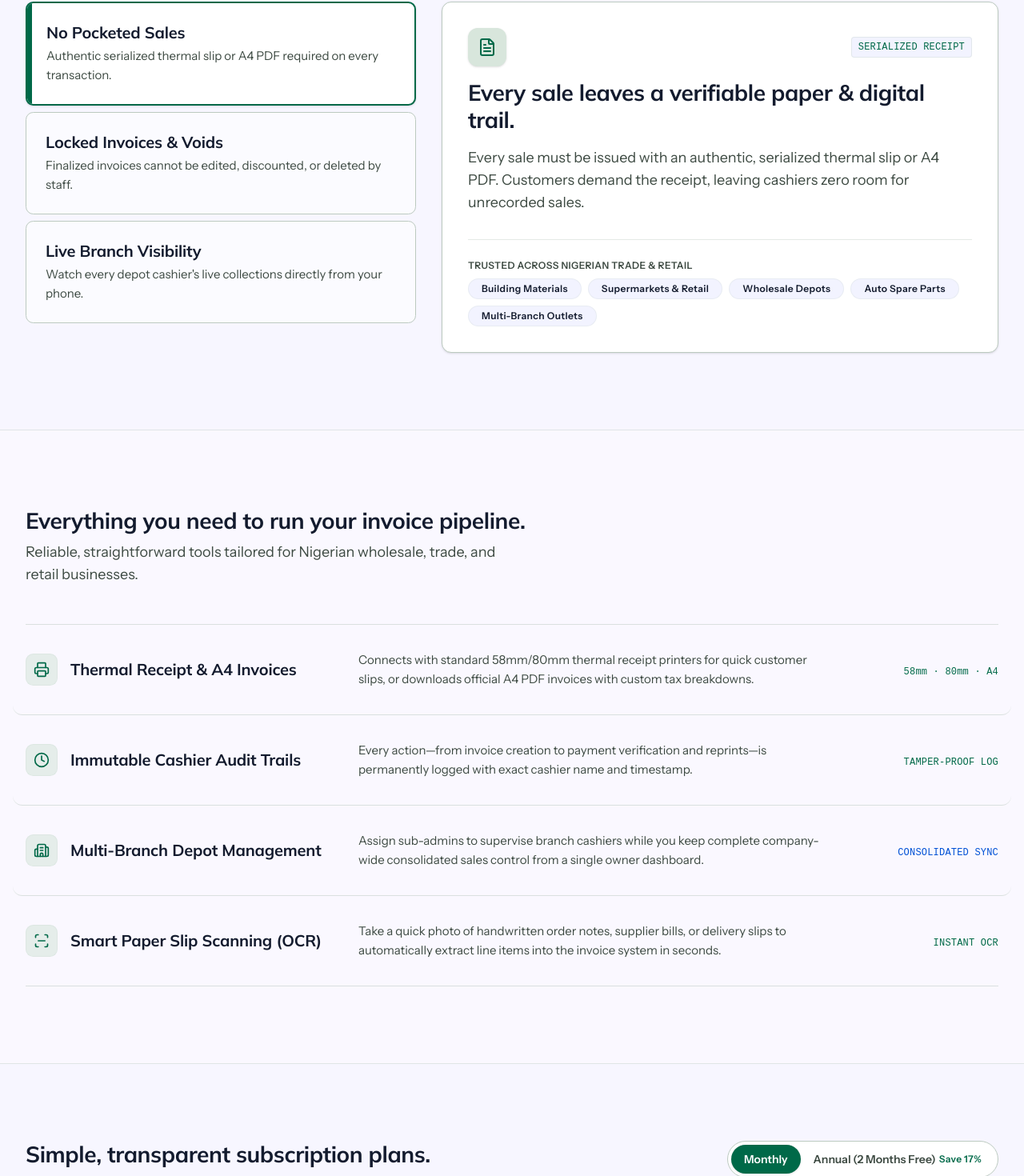
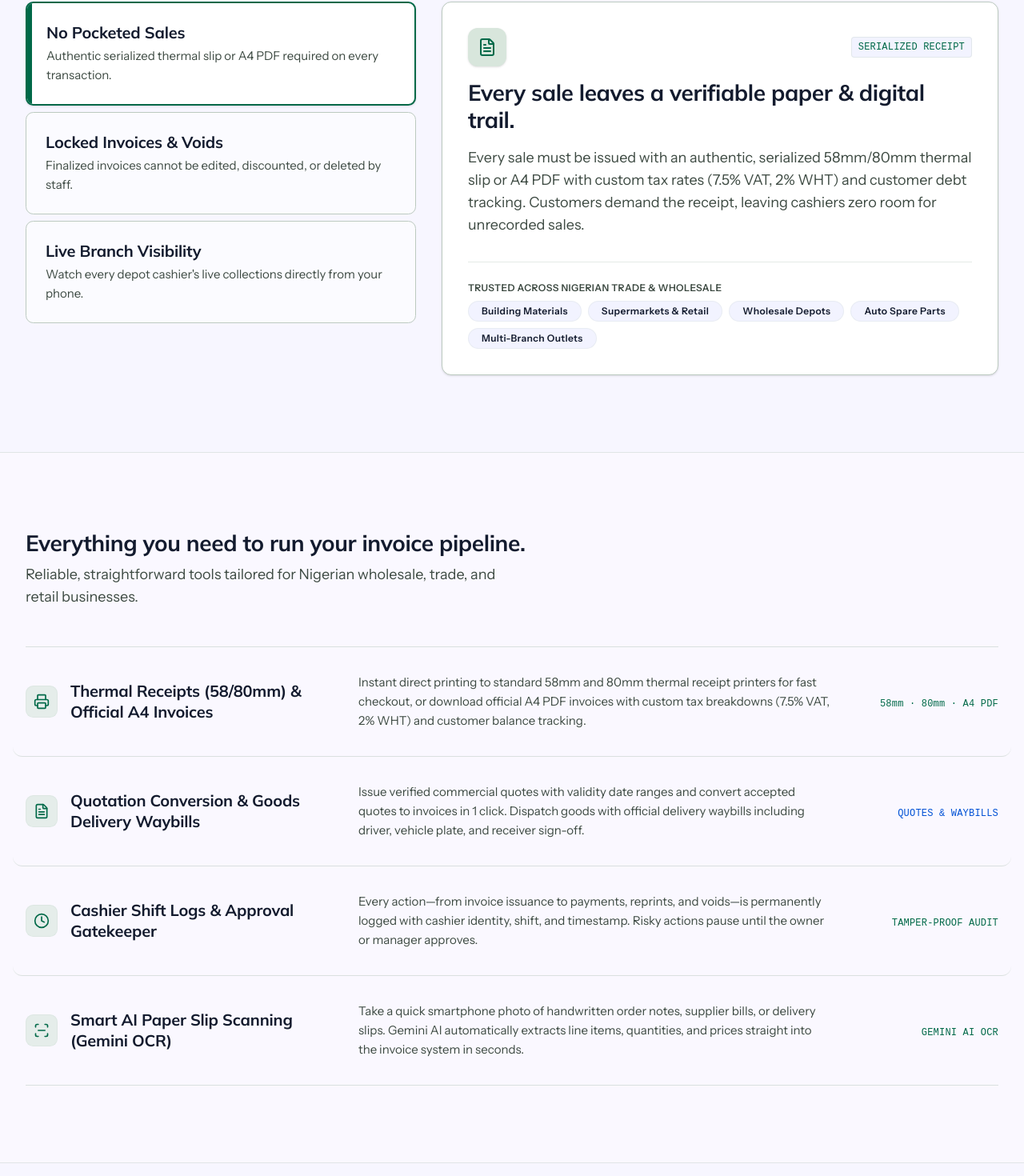
Before and after one commit to BOL-DEV/Invoice-frontend, a Next.js app: page / in a window 1280 px wide. Shown: the part 1103-2573 px from the top of the page at 80% size. Built offline with nearby package versions, Linux system fonts and the light colour scheme; a web font is replaced by a local one.

Commit message:
feat(landing): align platform capabilities, pricing matrix, real WhatsApp number, and document suite

```diff
--- a/src/app/page.tsx
+++ b/src/app/page.tsx
@@ -49,7 +49,7 @@ export default function LandingPage() {
       icon: FileText,
       badge: 'SERIALIZED RECEIPT',
       title: 'Every sale leaves a verifiable paper & digital trail.',
-      body: 'Every sale must be issued with an authentic, serialized thermal slip or A4 PDF. Customers demand the receipt, leaving cashiers zero room for unrecorded sales.',
+      body: 'Every sale must be issued with an authentic, serialized 58mm/80mm thermal slip or A4 PDF with custom tax rates (7.5% VAT, 2% WHT) and customer debt tracking. Customers demand the receipt, leaving cashiers zero room for unrecorded sales.',
     },
     {
       tabTitle: 'Locked Invoices & Voids',
@@ -57,7 +57,7 @@ export default function LandingPage() {
       icon: ShieldCheck,
       badge: 'MANAGER APPROVAL',
       title: 'Finalized invoices are locked against silent edits.',
-      body: 'Once an invoice is finalized, cashiers cannot edit prices, change quantities, or void records. Any reprint or cancellation requires manager approval.',
+      body: 'Once an invoice is finalized or printed, cashiers cannot edit prices, change quantities, or void records. Any reprint, void, or unauthorized price drop pauses for manager authorization.',
     },
     {
       tabTitle: 'Live Branch Visibility',
@@ -65,7 +65,7 @@ export default function LandingPage() {
       icon: Building2,
       badge: 'REAL-TIME SYNC',
       title: 'Live branch collections from anywhere on your phone.',
-      body: 'Never wait for "end of day reports" or rough phone estimates again. See what every branch cashier has collected live on your phone.',
+      body: 'Never wait for "end of day reports" or rough phone estimates again. Watch what every branch cashier has collected live on your phone, complete with cashier shift logs, timestamps, and IP tracking.',
     },
   ];
 
@@ -75,30 +75,30 @@ export default function LandingPage() {
   const capabilities = [
     {
       icon: Printer,
-      title: 'Thermal Receipt & A4 Invoices',
-      desc: 'Connects with standard 58mm/80mm thermal receipt printers for quick customer slips, or downloads official A4 PDF invoices with custom tax breakdowns.',
-      tag: '58mm · 80mm · A4',
+      title: 'Thermal Receipts (58/80mm) & Official A4 Invoices',
+      desc: 'Instant direct printing to standard 58mm and 80mm thermal receipt printers for fast checkout, or download official A4 PDF invoices with custom tax breakdowns (7.5% VAT, 2% WHT) and customer balance tracking.',
+      tag: '58mm · 80mm · A4 PDF',
       tagColor: 'text-light-primary dark:text-dark-primary',
     },
     {
+      icon: FileText,
+      title: 'Quotation Conversion & Goods Delivery Waybills',
+      desc: 'Issue verified commercial quotes with validity date ranges and convert accepted quotes to invoices in 1 click. Dispatch goods with official delivery waybills including driver, vehicle plate, and receiver sign-off.',
+      tag: 'QUOTES & WAYBILLS',
+      tagColor: 'text-light-secondary dark:text-dark-secondary',
+    },
+    {
       icon: Clock,
-      title: 'Immutable Cashier Audit Trails',
-      desc: 'Every action—from invoice creation to payment verification and reprints—is permanently logged with exact cashier name and timestamp.',
-      tag: 'TAMPER-PROOF LOG',
+      title: 'Cashier Shift Logs & Approval Gatekeeper',
+      desc: 'Every action—from invoice issuance to payments, reprints, and voids—is permanently logged with cashier identity, shift, and timestamp. Risky actions pause until the owner or manager approves.',
+      tag: 'TAMPER-PROOF AUDIT',
       tagColor: 'text-light-primary dark:text-dark-primary',
     },
     {
-      icon: Building2,
-      title: 'Multi-Branch Depot Management',
-      desc: 'Assign sub-admins to supervise branch cashiers while you keep complete company-wide consolidated sales control from a single owner dashboard.',
-      tag: 'CONSOLIDATED SYNC',
-      tagColor: 'text-light-secondary dark:text-dark-secondary',
-    },
-    {
       icon: ScanLine,
-      title: 'Smart Paper Slip Scanning (OCR)',
-      desc: 'Take a quick photo of handwritten order notes, supplier bills, or delivery slips to automatically extract line items into the invoice system in seconds.',
-      tag: 'INSTANT OCR',
+      title: 'Smart AI Paper Slip Scanning (Gemini OCR)',
+      desc: 'Take a quick smartphone photo of handwritten order notes, supplier bills, or delivery slips. Gemini AI automatically extracts line items, quantities, and prices straight into the invoice system in seconds.',
+      tag: 'GEMINI AI OCR',
       tagColor: 'text-light-primary dark:text-dark-primary',
     },
   ];
@@ -122,7 +122,7 @@ export default function LandingPage() {
     const text = planName
       ? encodeURIComponent(`Hello BOLXolve Team, I would like to get started on the ${planName} plan with free guided onboarding.`)
       : encodeURIComponent('Hello BOLXolve Team, I would like to learn more about BOLXolve Invoice and get onboarded.');
-    return `https://wa.me/2348000000000?text=${text}`;
+    return `https://wa.me/2347087035189?text=${text}`;
   };
 
   return (
@@ -346,6 +346,7 @@ export default function LandingPage() {
               </div>
               <div className="flex flex-wrap items-center gap-gutter-lg text-light-on-surface-variant dark:text-dark-on-surface-variant">
                 <span className="font-mono text-mono-sm">Thermal slip &amp; A4 PDF</span>
+                <span className="font-mono text-mono-sm">Quotes &amp; Delivery Waybills</span>
                 <span className="font-mono text-mono-sm">Tamper-proof audit log</span>
                 <span className="font-mono text-mono-sm text-light-primary dark:text-dark-primary font-medium">
                   Multi-branch sync
@@ -515,7 +516,7 @@ export default function LandingPage() {
                 {/* Sectors Covered */}
                 <div className="pt-gutter-lg border-t border-light-outline-variant/40 dark:border-dark-outline-variant/40 flex flex-col gap-gutter-sm">
                   <span className="font-label text-label-sm uppercase tracking-wider text-light-on-surface-variant dark:text-dark-on-surface-variant">
-                    Trusted across Nigerian trade &amp; retail
+                    Trusted across Nigerian trade &amp; wholesale
                   </span>
                   <div className="flex flex-wrap items-center gap-gutter-sm">
                     {['Building Materials', 'Supermarkets & Retail', 'Wholesale Depots', 'Auto Spare Parts', 'Multi-Branch Outlets'].map((sector) => (
@@ -686,7 +687,7 @@ export default function LandingPage() {
                     <li className="flex items-start gap-gutter-sm">
                       <Check className="h-4 w-4 text-light-primary dark:text-dark-primary shrink-0 mt-0.5" aria-hidden="true" />
                       <span className="font-body text-body-md text-light-on-surface dark:text-dark-on-surface">
-                        Unlimited Thermal &amp; PDF Receipts
+                        Unlimited Thermal (58/80mm) &amp; A4 Invoices
                       </span>
                     </li>
                     <li className="flex items-start gap-gutter-sm">
@@ -698,7 +699,13 @@ export default function LandingPage() {
                     <li className="flex items-start gap-gutter-sm">
                       <Check className="h-4 w-4 text-light-primary dark:text-dark-primary shrink-0 mt-0.5" aria-hidden="true" />
                       <span className="font-body text-body-md text-light-on-surface dark:text-dark-on-surface">
-                        10 Smart OCR scans/month
+                        10 Smart AI OCR scans/month
+                      </span>
+                    </li>
+                    <li className="flex items-start gap-gutter-sm">
+                      <X className="h-4 w-4 text-light-on-surface-variant dark:text-dark-on-surface-variant shrink-0 mt-0.5" aria-hidden="true" />
+                      <span className="font-body text-body-md text-light-on-surface-variant dark:text-dark-on-surface-variant line-through">
+                        Quotations &amp; Delivery Waybills
                       </span>
                     </li>
                     <li className="flex items-start gap-gutter-sm">
@@ -775,25 +782,31 @@ export default function LandingPage() {
                     <li className="flex items-start gap-gutter-sm">
                       <Check className="h-4 w-4 text-light-primary dark:text-dark-primary shrink-0 mt-0.5" aria-hidden="true" />
                       <span className="font-body text-body-md text-light-on-surface dark:text-dark-on-surface">
-                        <strong>Excel (.xlsx) Export</strong> included
+                        <strong>Quotations + 1-Click Convert</strong> included
                       </span>
                     </li>
                     <li className="flex items-start gap-gutter-sm">
                       <Check className="h-4 w-4 text-light-primary dark:text-dark-primary shrink-0 mt-0.5" aria-hidden="true" />
                       <span className="font-body text-body-md text-light-on-surface dark:text-dark-on-surface">
-                        <strong>Activity &amp; Audit Logs</strong> included
+                        <strong>Goods Delivery Waybills &amp; Letters</strong> included
                       </span>
                     </li>
                     <li className="flex items-start gap-gutter-sm">
                       <Check className="h-4 w-4 text-light-primary dark:text-dark-primary shrink-0 mt-0.5" aria-hidden="true" />
                       <span className="font-body text-body-md text-light-on-surface dark:text-dark-on-surface">
-                        Cashier Approvals &amp; Shift Verification
+                        <strong>Custom Domain</strong> (portal.yourcompany.com)
                       </span>
                     </li>
                     <li className="flex items-start gap-gutter-sm">
                       <Check className="h-4 w-4 text-light-primary dark:text-dark-primary shrink-0 mt-0.5" aria-hidden="true" />
                       <span className="font-body text-body-md text-light-on-surface dark:text-dark-on-surface">
-                        60 Smart OCR scans/month
+                        <strong>Excel Export &amp; Shift Audit Logs</strong>
+                      </span>
+                    </li>
+                    <li className="flex items-start gap-gutter-sm">
+                      <Check className="h-4 w-4 text-light-primary dark:text-dark-primary shrink-0 mt-0.5" aria-hidden="true" />
+                      <span className="font-body text-body-md text-light-on-surface dark:text-dark-on-surface">
+                        60 Smart AI OCR scans/month
                       </span>
                     </li>
                   </ul>
@@ -853,31 +866,37 @@ export default function LandingPage() {
                     <li className="flex items-start gap-gutter-sm">
                       <Check className="h-4 w-4 text-light-primary dark:text-dark-primary shrink-0 mt-0.5" aria-hidden="true" />
                       <span className="font-body text-body-md text-light-on-surface dark:text-dark-on-surface">
-                        <strong>2 Physical Branches Included</strong>
+                        <strong>2 Physical Branches / Depots Included</strong>
                       </span>
                     </li>
                     <li className="flex items-start gap-gutter-sm">
                       <Check className="h-4 w-4 text-light-primary dark:text-dark-primary shrink-0 mt-0.5" aria-hidden="true" />
                       <span className="font-body text-body-md text-light-on-surface dark:text-dark-on-surface">
-                        PDF &amp; Excel Export Unlocked
+                        Full Suite: Invoices, Quotes, Waybills &amp; Letters
                       </span>
                     </li>
                     <li className="flex items-start gap-gutter-sm">
                       <Check className="h-4 w-4 text-light-primary dark:text-dark-primary shrink-0 mt-0.5" aria-hidden="true" />
                       <span className="font-body text-body-md text-light-on-surface dark:text-dark-on-surface">
-                        Enterprise Audit History &amp; Logs
+                        Custom White-Label Domain &amp; Logo Branding
                       </span>
                     </li>
                     <li className="flex items-start gap-gutter-sm">
                       <Check className="h-4 w-4 text-light-primary dark:text-dark-primary shrink-0 mt-0.5" aria-hidden="true" />
                       <span className="font-body text-body-md text-light-on-surface dark:text-dark-on-surface">
-                        150 Smart OCR scans/month
+                        Enterprise Audit History &amp; Real-Time Consolidation
                       </span>
                     </li>
                     <li className="flex items-start gap-gutter-sm">
                       <Check className="h-4 w-4 text-light-primary dark:text-dark-primary shrink-0 mt-0.5" aria-hidden="true" />
                       <span className="font-body text-body-md text-light-on-surface dark:text-dark-on-surface">
-                        Priority Onboarding &amp; Staff Training
+                        150 Smart AI OCR scans/month
+                      </span>
+                    </li>
+                    <li className="flex items-start gap-gutter-sm">
+                      <Check className="h-4 w-4 text-light-primary dark:text-dark-primary shrink-0 mt-0.5" aria-hidden="true" />
+                      <span className="font-body text-body-md text-light-on-surface dark:text-dark-on-surface">
+                        Priority Dedicated Onboarding &amp; Cashier Training
                       </span>
                     </li>
                   </ul>
@@ -919,7 +938,7 @@ export default function LandingPage() {
                 Ready to stop revenue theft in your business?
               </h2>
               <p className="font-body text-body-lg text-light-on-surface-variant dark:text-dark-on-surface-variant text-pretty">
-                Get started with BOLXolve Invoice today. Fast 24-hour onboarding for businesses and branches across Nigeria with ₦0 setup fee.
+                Get started with BOLXolve Invoice today. Fast 24-hour onboarding for businesses and wholesale depots across Nigeria with ₦0 setup fee.
               </p>
 
               <div className="flex flex-wrap items-center gap-gutter-md pt-gutter-xs">
@@ -932,7 +951,7 @@ export default function LandingPage() {
                   className="inline-flex items-center justify-center gap-gutter-sm px-gutter-lg py-3 rounded bg-light-primary dark:bg-dark-primary text-light-on-primary dark:text-dark-on-primary hover:bg-light-primary-container dark:hover:bg-dark-primary-container transition-all whitespace-nowrap font-label text-label-lg shadow-sm"
                 >
                   <MessageCircle className="h-4 w-4 shrink-0" aria-hidden="true" />
-                  <span>Chat with Onboarding</span>
+                  <span>Chat on WhatsApp (+234 708 703 5189)</span>
                 </motion.a>
 
                 <motion.div whileTap={{ scale: 0.98 }}>
@@ -963,19 +982,31 @@ export default function LandingPage() {
                     <ChevronDown className="h-5 w-5 text-light-primary dark:text-dark-primary transition-transform duration-200 group-open:rotate-180 shrink-0" aria-hidden="true" />
                   </summary>
                   <p className="font-body text-body-md text-light-on-surface-variant dark:text-dark-on-surface-variant pt-gutter-md text-pretty">
-                    Once an invoice is finalized and marked paid or printed, cashiers cannot edit the amounts, delete records, or issue secret discounts behind the owner&#39;s back. Any reprint or cancellation requires an authorized manager or owner approval. Every action is recorded in a tamper-proof audit log.
+                    Once an invoice is finalized and marked paid or printed, cashiers cannot edit the amounts, delete records, or issue secret discounts behind the owner&#39;s back. Any reprint or cancellation requires an authorized manager or owner approval. Every action is recorded in a tamper-proof audit log with exact cashier identity, timestamp, and device info.
                   </p>
                 </details>
 
                 <details name="faq-group" className="group py-gutter-lg">
                   <summary className="flex items-center justify-between gap-gutter-md cursor-pointer list-none select-none">
                     <span className="font-title text-title-lg text-light-on-surface dark:text-dark-on-surface">
-                      Can I monitor my branches without visiting in person?
+                      Can I create Quotations and Delivery Waybills too?
                     </span>
                     <ChevronDown className="h-5 w-5 text-light-primary dark:text-dark-primary transition-transform duration-200 group-open:rotate-180 shrink-0" aria-hidden="true" />
                   </summary>
                   <p className="font-body text-body-md text-light-on-surface-variant dark:text-dark-on-surface-variant pt-gutter-md text-pretty">
-                    Yes. Every depot and outlet syncs in real time to your owner dashboard, giving you live revenue totals, cashier activity logs, and mobile approval controls from anywhere.
+                    Yes! BOLXolve Invoice includes a complete 4-in-1 document suite: Invoices, Quotations, Goods Delivery Waybills, and Formal Business Letters. You can create a quotation with validity terms and convert it directly to a paid invoice and delivery waybill in 1 click.
+                  </p>
+                </details>
+
+                <details name="faq-group" className="group py-gutter-lg">
+                  <summary className="flex items-center justify-between gap-gutter-md cursor-pointer list-none select-none">
+                    <span className="font-title text-title-lg text-light-on-surface dark:text-dark-on-surface">
+                      Can I connect our custom domain (e.g. portal.mycompany.com)?
+                    </span>
+                    <ChevronDown className="h-5 w-5 text-light-primary dark:text-dark-primary transition-transform duration-200 group-open:rotate-180 shrink-0" aria-hidden="true" />
+                  </summary>
+                  <p className="font-body text-body-md text-light-on-surface-variant dark:text-dark-on-surface-variant pt-gutter-md text-pretty">
+                    Yes. Both Business and Enterprise plans include custom white-label domain mapping. Your cashiers and customers will log into your own portal with your company name, custom logo, and branded receipts.
                   </p>
                 </details>
 
@@ -987,31 +1018,19 @@ export default function LandingPage() {
                     <ChevronDown className="h-5 w-5 text-light-primary dark:text-dark-primary transition-transform duration-200 group-open:rotate-180 shrink-0" aria-hidden="true" />
                   </summary>
                   <p className="font-body text-body-md text-light-on-surface-variant dark:text-dark-on-surface-variant pt-gutter-md text-pretty">
-                    Yes. BOLXolve Invoice works directly with standard 58mm and 80mm thermal receipt printers as well as regular A4 PDF office printers.
-                  </p>
-                </details>
-
-                <details name="faq-group" className="group py-gutter-lg">
-                  <summary className="flex items-center justify-between gap-gutter-md cursor-pointer list-none select-none">
-                    <span className="font-title text-title-lg text-light-on-surface dark:text-dark-on-surface">
-                      Are there any hidden setup or onboarding charges?
-                    </span>
-                    <ChevronDown className="h-5 w-5 text-light-primary dark:text-dark-primary transition-transform duration-200 group-open:rotate-180 shrink-0" aria-hidden="true" />
-                  </summary>
-                  <p className="font-body text-body-md text-light-on-surface-variant dark:text-dark-on-surface-variant pt-gutter-md text-pretty">
-                    No. Every plan includes ₦0 setup fee and free guided onboarding within 24 hours so your cashiers and managers can start issuing verified invoices immediately.
+                    Yes. BOLXolve Invoice connects directly with standard 58mm and 80mm thermal receipt printers without proprietary hardware, as well as regular A4 office laser printers.
                   </p>
                 </details>
 
                 <details name="faq-group" className="group py-gutter-lg border-b border-light-outline-variant/50 dark:border-dark-outline-variant/50">
                   <summary className="flex items-center justify-between gap-gutter-md cursor-pointer list-none select-none">
                     <span className="font-title text-title-lg text-light-on-surface dark:text-dark-on-surface">
-                      Can we connect custom domain or add extra branches?
+                      How do payments work and how fast is activation?
                     </span>
                     <ChevronDown className="h-5 w-5 text-light-primary dark:text-dark-primary transition-transform duration-200 group-open:rotate-180 shrink-0" aria-hidden="true" />
                   </summary>
                   <p className="font-body text-body-md text-light-on-surface-variant dark:text-dark-on-surface-variant pt-gutter-md text-pretty">
-                    Yes. Enterprise accounts include 2 physical branches out of the box and support adding extra depots or custom company branding on request.
+                    You can pay in Naira via instant automated bank transfer powered by Squad (GTCO) and Lenco Virtual Accounts. Once your transfer is sent, your account and staff quotas activate automatically within seconds with ₦0 setup fee.
                   </p>
                 </details>
               </div>
@@ -1055,6 +1074,17 @@ export default function LandingPage() {
               <p className="font-body text-body-md text-light-on-surface-variant dark:text-dark-on-surface-variant max-w-sm text-pretty leading-relaxed">
                 The tamper-proof invoice pipeline and revenue assurance platform built for Nigerian business owners. Eliminate cashier fraud, track branch revenue, and secure every transaction in real-time.
               </p>
+              <div className="pt-1 flex items-center gap-2 text-xs font-mono text-light-on-surface-variant dark:text-dark-on-surface-variant">
+                <span>WhatsApp:</span>
+                <a
+                  href="https://wa.me/2347087035189"
+                  target="_blank"
+                  rel="noopener noreferrer"
+                  className="text-light-primary dark:text-dark-primary hover:underline font-semibold"
+                >
+                  +234 708 703 5189
+                </a>
+              </div>
             </div>
 
             {/* Product Column */}
@@ -1067,8 +1097,9 @@ export default function LandingPage() {
                   { label: 'How It Works', href: '#pipeline' },
                   { label: 'Anti-Theft Approvals', href: '#anti-theft' },
                   { label: 'Multi-Branch Sync', href: '#capabilities' },
+                  { label: 'Quotations & Waybills', href: '#capabilities' },
                   { label: 'Thermal & A4 Invoices', href: '#capabilities' },
-                  { label: 'Smart Slip OCR', href: '#capabilities' },
+                  { label: 'Smart AI Slip OCR', href: '#capabilities' },
                 ].map((item) => (
                   <li key={item.label}>
                     <a
```
